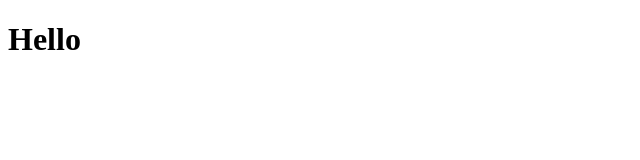
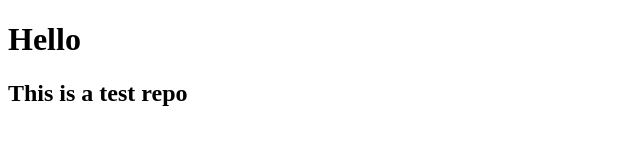
Before and after one commit to Good-Will-Coding/tester, a plain HTML site: page index.html in a window 1280 px wide. Shown: the whole page, without its empty margins (0-640 px from the left). Drawn offline with Linux system fonts and the light colour scheme.

Commit message:
Changing text

```diff
--- a/index.html
+++ b/index.html
@@ -8,5 +8,6 @@
 </head>
 <body>
     <h1>Hello</h1>
+    <h2>This is a test repo</h2>
 </body>
 </html>
```
